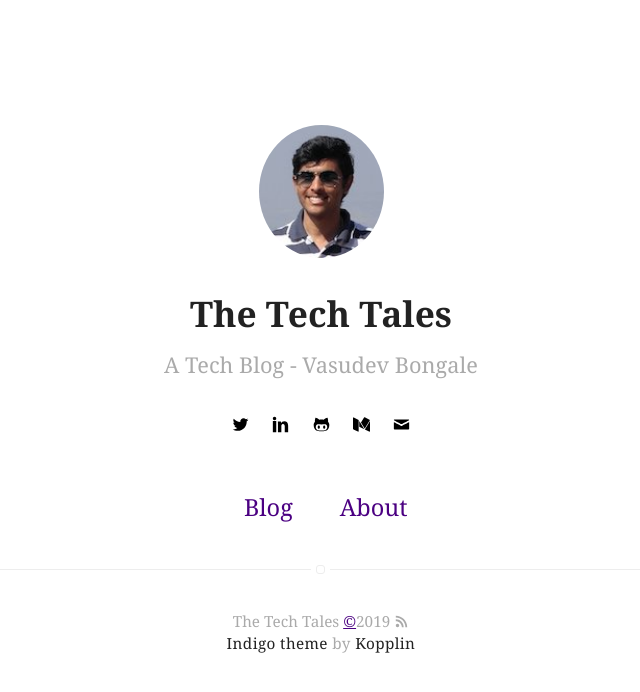
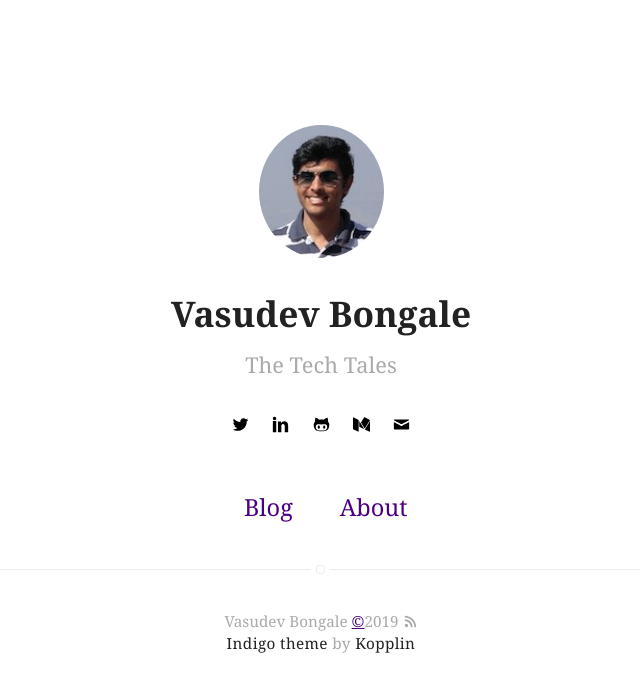
Before and after one commit to vasudev-bongale/vasudev-bongale.github.io, a Jekyll site: the page built from index.html, in a window 1280 px wide. Shown: the top 692 px of the page, without its empty margins (319-959 px from the left). Built offline with Jekyll 4.4.1, drawn with Linux system fonts in a browser that asks for light colours.

```diff
--- a/_config.yml
+++ b/_config.yml
@@ -1,6 +1,6 @@
 # main text of home
-name: The Tech Tales
-bio: A Tech Blog - Vasudev Bongale
+name: Vasudev Bongale
+bio: The Tech Tales
 
 # twitter summary info
 description: A blog about technology snaps
@@ -22,7 +22,7 @@ url: https://vasudev-bongale.github.io
 permalink: /:categories/:year/:month/:day/:title
 
 # To enable google analytics, supply your token below
-# analytics-google: 'UA-MYANALYTICS'
+analytics-google: 'UA-132357129-1'
 
 # To enable piwik tracking, supply your url & site ID below
 # analytics-piwik-url: 'piwik.my-host.com'
```
